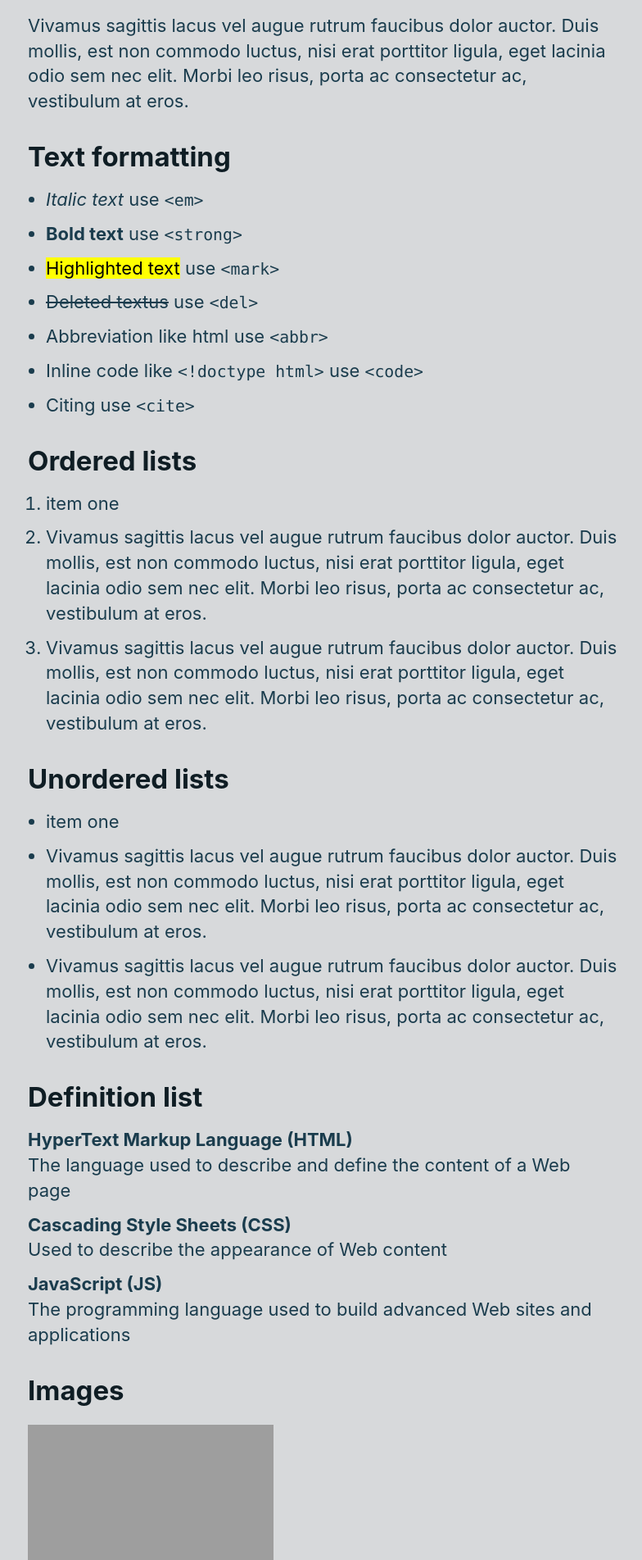
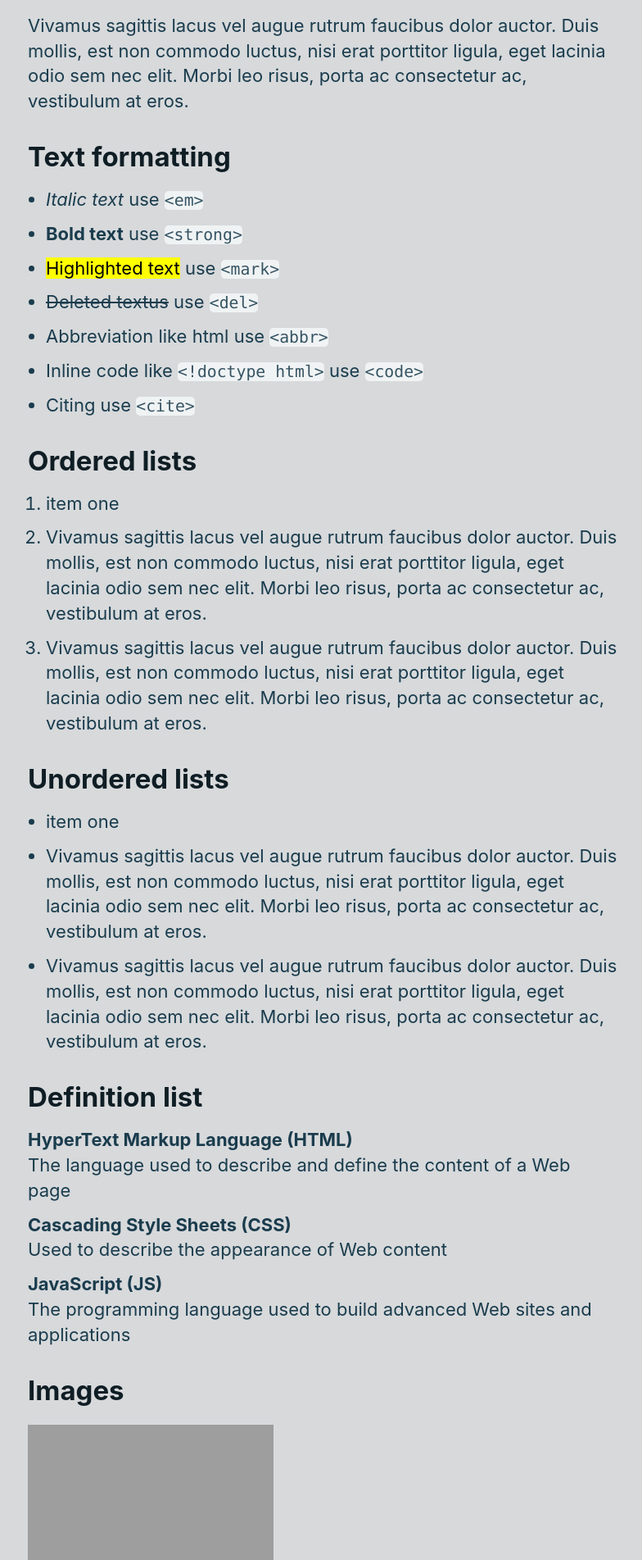
Before and after one commit to aflim/golb, a Jekyll site: the page built from styleguide.md, in a window 1280 px wide. Shown: the part 486-2389 px from the top of the page at 82% size, without its empty margins (246-1030 px from the left). Built offline with Jekyll 4.4.1, drawn with Linux system fonts in a browser that asks for light colours; grey boxes are pictures that could not be loaded.

Commit message:
Update stylesheet.css

```diff
--- a/assets/stylesheet.css
+++ b/assets/stylesheet.css
@@ -269,7 +269,9 @@ iframe {
 code {
   font-family: var(--font-monospace);
   font-size: .9em;
-  /*color: var(--ink-3);*/
+  color: var(--ink-3);
+  background-color: var(--bg-3);
+  border-radius: var(--border-radius);
 }
 
 pre {
```
